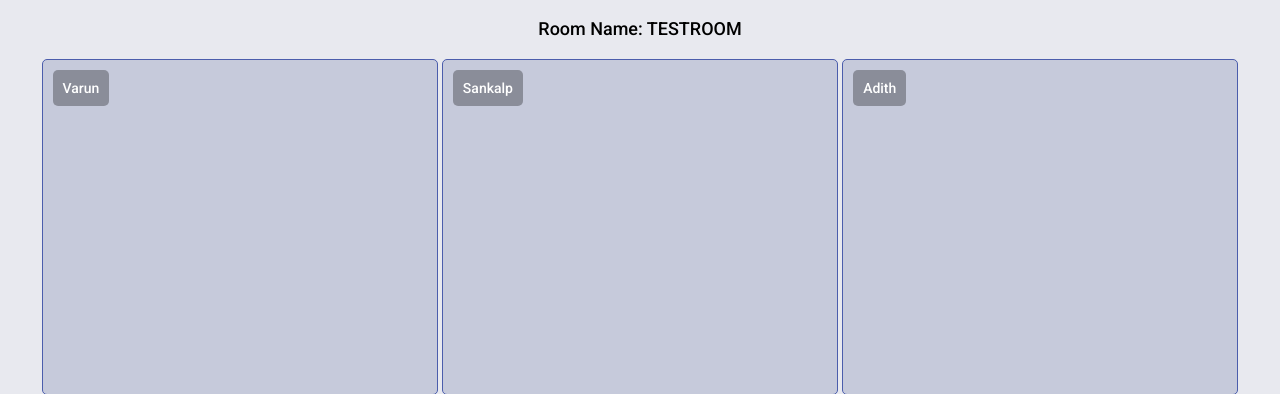
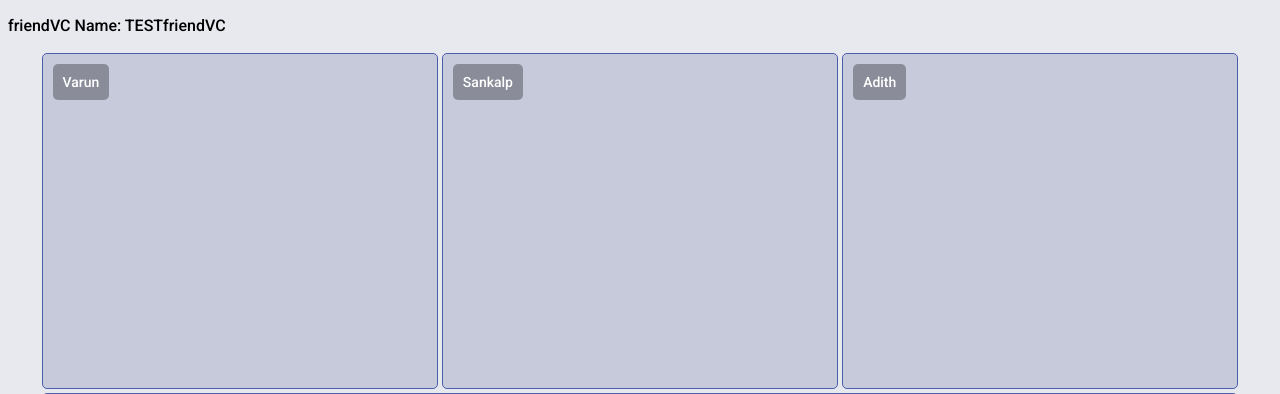
Before and after one commit to varunpandey2106/Chat360, a Django app: page /friendVC/ in a window 1280 px wide. Shown: the top 394 px of the page. Run offline with Django 4.2, Linux system fonts and the light colour scheme; parts of the project's set-up code (start-up, migrations or seed data) failed here and were passed over.

Commit message:
video dev break

```diff
--- a/Chat360/urls.py
+++ b/Chat360/urls.py
@@ -38,6 +38,8 @@ urlpatterns = [
     path('features/VideoChat360/friendVClobby', VideoChat360_views.friendVClobby, name='friendVClobby'),
     path('get_token/',VideoChat360_views.getToken,name='getToken'),
     path('friendVC/', VideoChat360_views.friendVC, name='friendVC'),
+    path('friendVC/create_member', VideoChat360_views.createMember, name='createMember'),
+    path('friendVC/get_member', VideoChat360_views.getMember, name='getMember'),
     path('features/VideoChat360/groupVC', VideoChat360_views.groupVC, name='groupVC')
 
 
--- a/ChatBot360/views.py
+++ b/ChatBot360/views.py
@@ -11,7 +11,7 @@ from datetime import timedelta, date
 
 # Create your views here.
 
-open_api_key= "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"
+open_api_key= "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"
 openai.api_key= open_api_key
 
 
--- a/VideoChat360/static/js/main.js
+++ b/VideoChat360/static/js/main.js
@@ -0,0 +1,38 @@
+document.addEventListener('DOMContentLoaded', () => {
+ let formElement = document.getElementById('form');
+
+    let handleSubmit = async (e) => {
+        e.preventDefault()
+
+        let friendVC = e.target.friendVC.value.toUpperCase()
+        let name = e.target.name.value
+
+        let response = await fetch('/get_token/?friendVC=' +friendVC);
+        if (!response.ok) {
+            // Handle non-successful responses here (e.g., display an error message).
+            console.error("Error fetching data:", response.status, response.statusText);
+            return true;
+        }
+
+        let data;
+        try {
+            data = await response.json();
+        } catch (error) {
+            console.error("Error parsing JSON response:", error);
+            return true ;
+        }
+
+
+
+        let UID = data.uid
+        let token = data.token
+
+        sessionStorage.setItem('UID', UID)
+        sessionStorage.setItem('token', token)
+        sessionStorage.setItem('friendVC', friendVC)
+        sessionStorage.setItem('name', name)
+
+        window.open('/friendVC/', '_self')
+    }
+    formElement.addEventListener('submit', handleSubmit);
+});
--- a/VideoChat360/static/js/streams.js
+++ b/VideoChat360/static/js/streams.js
@@ -1,6 +1,6 @@
-const APP_ID= "b9f3ebf7a27849d58e3c5c5b0cdf43ed"
-const CHANNEL='friendVC'
-const TOKEN='007eJxTYJDNWPXDhPNfQVl/s8vhla5Xr+Z+zLtUkSrcOaV+48ybWcoKDAZJ5qnGKYaWqalpqSaG5kZJponJxkZGFkbJxiZJJiYp+3TOpjQEMjL0TDZhZmSAQBCfgyGtKDM1LyXMmYEBAEI9Iiw='
+const APP_ID= "0b7e3d19eefe4172b5ac32282c34b44d"
+const CHANNEL='friendVC/'
+const TOKEN= "007eJxTYPAM5Tj28Lsda3xY01QPuVRW4fPxBy60VHw9vHaS6fZdnQcUGAySzFONUwwtU1PTUk0MzY2STBOTjY2MLIySjU2STExSBMzPpTQEMjIcZZRgZGSAQBCfgyGtKDM1LyXMmYEBALLFIBY="
 
 let NAME = sessionStorage.getItem('name')
 
@@ -11,23 +11,23 @@ let remoteUsers = {}
 
 let joinAndDisplayLocalStream = async () => {
     try {
-        // Set room name
-        const roomNameElement = document.getElementById('room-name');
-        if (roomNameElement) {
-            roomNameElement.innerText = CHANNEL;
+        // Set friendVC name
+        const friendVCNameElement = document.getElementById('friendVC-name');
+        if (friendVCNameElement) {
+            friendVCNameElement.innerText = CHANNEL;
         } else {
-            console.error('Room name element not found');
+            console.error('friendVC name element not found');
         }
 
         // Add event listeners
         client.on('user-published', handleUserJoined);
         client.on('user-left', handleUserLeft);
 
-        // Join the room
+        // Join the friendVC
         try {
             UID = await client.join(APP_ID, CHANNEL, TOKEN, UID);
         } catch (error) {
-            console.error('Error joining the room:', error);
+            console.error('Error joining the friendVC:', error);
             window.open('/', '_self');
             return; // Return early to prevent further execution
         }
@@ -154,7 +154,7 @@ let createMember = async () => {
         headers: {
             'Content-Type':'application/json'
         },
-        body:JSON.stringify({'name':NAME, 'room_name':CHANNEL, 'UID':UID})
+        body:JSON.stringify({'name':NAME, 'friendVC_name':CHANNEL, 'UID':UID})
     })
     let member = await response.json()
     return member
@@ -162,7 +162,7 @@ let createMember = async () => {
 
 
 let getMember = async (user) => {
-    let response = await fetch(`/get_member/?UID=${user.uid}&room_name=${CHANNEL}`)
+    let response = await fetch(`/get_member/?UID=${user.uid}&friendVC_name=${CHANNEL}`)
     let member = await response.json()
     return member
 }
@@ -173,7 +173,7 @@ let deleteMember = async () => {
         headers: {
             'Content-Type':'application/json'
         },
-        body:JSON.stringify({'name':NAME, 'room_name':CHANNEL, 'UID':UID})
+        body:JSON.stringify({'name':NAME, 'friendVC_name':CHANNEL, 'UID':UID})
     })
     let member = await response.json()
 }
--- a/VideoChat360/templates/VideoChat360/friendVC.html
+++ b/VideoChat360/templates/VideoChat360/friendVC.html
@@ -1,34 +1,37 @@
-{% extends 'VideoChat360/main.html' %}
-{% load static %}
-{% block content %}
+{% extends 'VideoChat360/main.html' %} {% load static %} {% block content %}
 
-<html>
 <head>
-    <meta charset='utf-8'>
-    <meta http-equiv='X-UA-Compatible' content='IE=edge'>
+  <meta charset="utf-8" />
+  <meta http-equiv="X-UA-Compatible" content="IE=edge" />
   <title>MyChat</title>
-    <meta name='viewport' content='width=device-width, initial-scale=1'>
-    <link rel='stylesheet' type='text/css' media='screen' href='{% static 'css/main.css' %}'>
-
-
+  <meta name="viewport" content="width=device-width, initial-scale=1" />
+  <link rel='stylesheet' type='text/css' media='screen' href='{% static
+  'css/main.css' %}'>
+  <script
+    type="text/javascript"
+    src="{% static  'assets/AgoraRTC_N-4.18.2.js' %}"
+  ></script>
+  <script type="text/javascript" src="{% static 'js/streams.js' %}"></script>
 </head>
 <body>
-
   <main>
-        <section id="room-name-wrapper">
-            <p>Room Name: TESTROOM</p>
+    <section id="friendVC-name-wrapper">
+      <p>friendVC Name: TESTfriendVC</p>
     </section>
 
     <div id="video-streams">
-
       <div class="video-container" id="user-container-1">
         <div class="video-player" id="user-1"></div>
-                        <div class="username-wrapper"><span class="user-name">Varun </span></div>
+        <div class="username-wrapper">
+          <span class="user-name">Varun </span>
+        </div>
       </div>
 
       <div class="video-container" id="user-container-2">
         <div class="video-player" id="user-2"></div>
-                        <div class="username-wrapper"><span class="user-name">Sankalp </span></div>
+        <div class="username-wrapper">
+          <span class="user-name">Sankalp </span>
+        </div>
       </div>
 
       <div class="video-container" id="user-container-3">
@@ -38,33 +41,38 @@
 
       <div class="video-container" id="user-container-4">
         <div class="video-player" id="user-4"></div>
-                        <div class="username-wrapper"><span class="user-name">Mitusaan</span></div>
+        <div class="username-wrapper">
+          <span class="user-name">Mitusaan</span>
         </div>
-
-
+      </div>
     </div>
 
     <section id="controls-wrapper">
       <div class="icon-wrapper">
-                <img class="control-icon" id="mic-btn" src=" {% static 'images/microphone.svg' %} " />
+        <img
+          class="control-icon"
+          id="mic-btn"
+          src=" {% static 'images/microphone.svg' %} "
+        />
       </div>
 
       <div class="icon-wrapper">
-                <img class="control-icon" id="camera-btn" src="{% static 'images/video.svg' %}" />
+        <img
+          class="control-icon"
+          id="camera-btn"
+          src="{% static 'images/video.svg' %}"
+        />
       </div>
 
       <div class="icon-wrapper">
-                <img class="control-icon" id="leave-btn" src="{% static 'images/leave.svg' %}" />
+        <img
+          class="control-icon"
+          id="leave-btn"
+          src="{% static 'images/leave.svg' %}"
+        />
       </div>
     </section>
   </main>
-
 </body>
-</html>
-
-<script type="text/javascript" src="{% static  'assets/AgoraRTC_N-4.18.2.js' %}"></script>
-<script type="text/javascript" src="{% static 'js/streams.js' %}"> </script>
-
-
 
 {% endblock content %}
--- a/VideoChat360/urls.py
+++ /dev/null
@@ -1,2 +0,0 @@
-from django.urls import path
-from . import views
--- a/VideoChat360/views.py
+++ b/VideoChat360/views.py
@@ -5,6 +5,11 @@ from .models import friendVCmember
 from django.http import JsonResponse
 import json
 from agora_token_builder import RtcTokenBuilder
+from django.contrib.auth.decorators import login_required
+from django.views.decorators.csrf import csrf_exempt
+import requests
+import base64
+
 
 # Create your views here.
 
@@ -14,22 +19,60 @@ def VideoChat360(request):
 def friendVClobby(request):
     return render(request,'VideoChat360/friendVClobby.html')
 
-def friendVC(request):
-    return render(request,'VideoChat360/friendVC.html')
 
 def groupVC(request):
     return render(request,'VideoChat360/groupVC.html')
 
+
+
 def getToken(request):
-    appId = "YOUR APP ID"
-    appCertificate = "YOUR APP CERTIFICATE"
-    channelName = request.GET.get('channel')
+    appId = "0b7e3d19eefe4172b5ac32282c34b44d"  # Replace with your actual Agora App ID
+    appCertificate = "b9f3ebf7a27849d58e3c5c5b0cdf43ed"  # Replace with your actual App Certificate
+    channelName = request.GET.get('friendVC')  # Get the channel name from the request parameter
     uid = random.randint(1, 230)
     expirationTimeInSeconds = 3600
     currentTimeStamp = int(time.time())
     privilegeExpiredTs = currentTimeStamp + expirationTimeInSeconds
-    role = 1
 
-    token = RtcTokenBuilder.buildTokenWithUid(appId, appCertificate, channelName, uid, role, privilegeExpiredTs)
+    token_url = f"https://api.agora.io/v1/token?appid={appId}&uid={uid}&channelName={channelName}&expiredTs={privilegeExpiredTs}"
+    headers = {
+        "Authorization": f"Basic {base64.b64encode(f'{appId}:{appCertificate}'.encode()).decode()}"
+    }
 
-    return JsonResponse({'token': token, 'uid': uid}, safe=False)
+    response = requests.post(token_url, headers=headers)
+
+    if response.status_code == 200:
+        data = response.json()
+        token = data.get('token', '')
+        return JsonResponse({'token': token, 'uid': uid})
+    else:
+        return JsonResponse({'error': 'Failed to generate token'}, status=response.status_code)
+
+
+
+
+def friendVC(request):
+    return render(request,'VideoChat360/friendVC.html')
+
+@csrf_exempt
+def createMember(request):
+    data = json.loads(request.body)
+    member, created = friendVCmember.objects.get_or_create(
+        name=data['name'],
+        uid=data['UID'],
+        friendVC_name=data['friendVC_name']
+    )
+
+    return JsonResponse({'name':data['name']}, safe=False)
+
+
+def getMember(request):
+    uid = request.GET.get('UID')
+    friendVC_name = request.GET.get('friendVC_name')
+
+    member = friendVCmember.objects.get(
+        uid=uid,
+        friendVC_name=friendVC_name,
+    )
+    name = member.name
+    return JsonResponse({'name':member.name}, safe=False)
```
Also changed, not shown: VideoChat360/templates/VideoChat360/friendVClobby.html (+16 -37 lines). Lines whose indentation alone changed are shown as unchanged.
